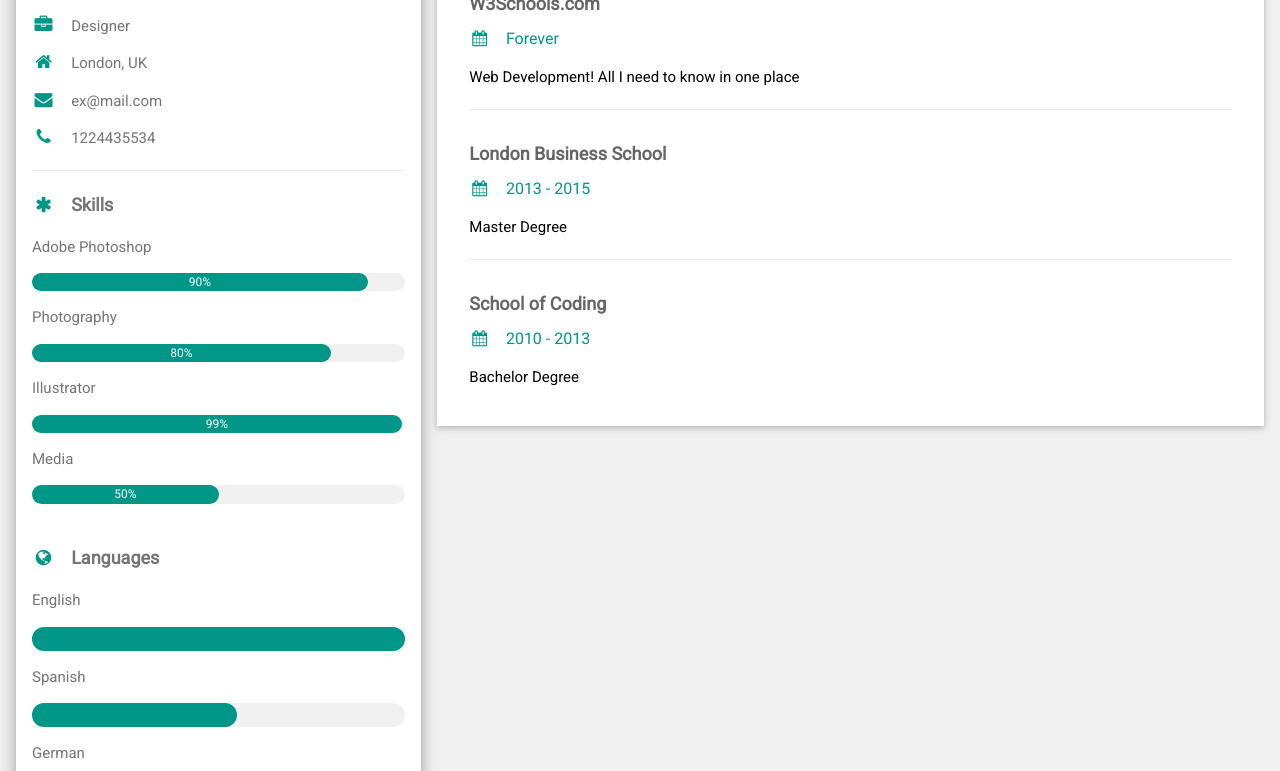
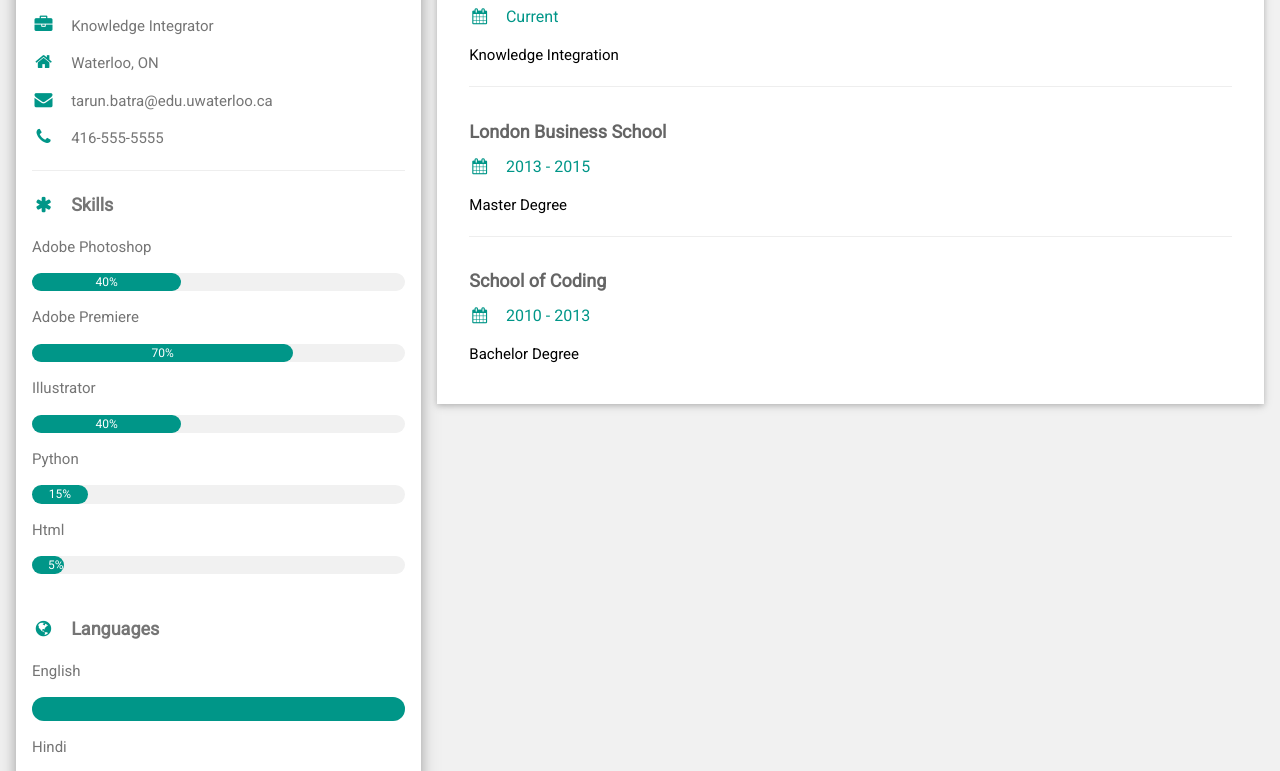
Before and after one commit to tarun915/tarun915.github.io, a plain HTML site: page index.html in a window 1280 px wide. Shown: the part 737-1508 px from the top of the page. Drawn offline with nearby package versions, Linux system fonts and the light colour scheme.

Commit message:
did tings

```diff
--- a/index.html
+++ b/index.html
@@ -24,34 +24,38 @@ html,body,h1,h2,h3,h4,h5,h6 {font-family: "Roboto", sans-serif}
         <div class="w3-display-container">
           <img src="/images/avatar_hat.jpg" style="width:100%" alt="Avatar">
           <div class="w3-display-bottomleft w3-container w3-text-black">
-            <h2>Jane Doe</h2>
+            <h2>Tarun Batra</h2>
           </div>
         </div>
         <div class="w3-container">
-          <p><i class="fa fa-briefcase fa-fw w3-margin-right w3-large w3-text-teal"></i>Designer</p>
-          <p><i class="fa fa-home fa-fw w3-margin-right w3-large w3-text-teal"></i>London, UK</p>
-          <p><i class="fa fa-envelope fa-fw w3-margin-right w3-large w3-text-teal"></i>ex@mail.com</p>
-          <p><i class="fa fa-phone fa-fw w3-margin-right w3-large w3-text-teal"></i>1224435534</p>
+          <p><i class="fa fa-briefcase fa-fw w3-margin-right w3-large w3-text-teal"></i>Knowledge Integrator</p>
+          <p><i class="fa fa-home fa-fw w3-margin-right w3-large w3-text-teal"></i>Waterloo, ON</p>
+          <p><i class="fa fa-envelope fa-fw w3-margin-right w3-large w3-text-teal"></i>tarun.batra@edu.uwaterloo.ca</p>
+          <p><i class="fa fa-phone fa-fw w3-margin-right w3-large w3-text-teal"></i>416-555-5555</p>
           <hr>
 
           <p class="w3-large"><b><i class="fa fa-asterisk fa-fw w3-margin-right w3-text-teal"></i>Skills</b></p>
           <p>Adobe Photoshop</p>
           <div class="w3-light-grey w3-round-xlarge w3-small">
-            <div class="w3-container w3-center w3-round-xlarge w3-teal" style="width:90%">90%</div>
+            <div class="w3-container w3-center w3-round-xlarge w3-teal" style="width:40%">40%</div>
           </div>
-          <p>Photography</p>
+          <p>Adobe Premiere</p>
           <div class="w3-light-grey w3-round-xlarge w3-small">
-            <div class="w3-container w3-center w3-round-xlarge w3-teal" style="width:80%">
-              <div class="w3-center w3-text-white">80%</div>
+            <div class="w3-container w3-center w3-round-xlarge w3-teal" style="width:70%">
+              <div class="w3-center w3-text-white">70%</div>
             </div>
           </div>
           <p>Illustrator</p>
           <div class="w3-light-grey w3-round-xlarge w3-small">
-            <div class="w3-container w3-center w3-round-xlarge w3-teal" style="width:99%">99%</div>
+            <div class="w3-container w3-center w3-round-xlarge w3-teal" style="width:40%">40%</div>
           </div>
-          <p>Media</p>
+          <p>Python</p>
           <div class="w3-light-grey w3-round-xlarge w3-small">
-            <div class="w3-container w3-center w3-round-xlarge w3-teal" style="width:50%">50%</div>
+            <div class="w3-container w3-center w3-round-xlarge w3-teal" style="width:15%">15%</div>
+          </div>
+           <p>Html</p>
+          <div class="w3-light-grey w3-round-xlarge w3-small">
+            <div class="w3-container w3-center w3-round-xlarge w3-teal" style="width:5%">5%</div>
           </div>
           <br>
 
@@ -60,13 +64,9 @@ html,body,h1,h2,h3,h4,h5,h6 {font-family: "Roboto", sans-serif}
           <div class="w3-light-grey w3-round-xlarge">
             <div class="w3-round-xlarge w3-teal" style="height:24px;width:100%"></div>
           </div>
-          <p>Spanish</p>
+          <p>Hindi</p>
           <div class="w3-light-grey w3-round-xlarge">
-            <div class="w3-round-xlarge w3-teal" style="height:24px;width:55%"></div>
-          </div>
-          <p>German</p>
-          <div class="w3-light-grey w3-round-xlarge">
-            <div class="w3-round-xlarge w3-teal" style="height:24px;width:25%"></div>
+            <div class="w3-round-xlarge w3-teal" style="height:24px;width:100%"></div>
           </div>
           <br>
         </div>
@@ -81,9 +81,9 @@ html,body,h1,h2,h3,h4,h5,h6 {font-family: "Roboto", sans-serif}
       <div class="w3-container w3-card-2 w3-white w3-margin-bottom">
         <h2 class="w3-text-grey w3-padding-16"><i class="fa fa-suitcase fa-fw w3-margin-right w3-xxlarge w3-text-teal"></i>Work Experience</h2>
         <div class="w3-container">
-          <h5 class="w3-opacity"><b>Front End Developer / w3schools.com</b></h5>
-          <h6 class="w3-text-teal"><i class="fa fa-calendar fa-fw w3-margin-right"></i>Jan 2015 - <span class="w3-tag w3-teal w3-round">Current</span></h6>
-          <p>Lorem ipsum dolor sit amet. Praesentium magnam consectetur vel in deserunt aspernatur est reprehenderit sunt hic. Nulla tempora soluta ea et odio, unde doloremque repellendus iure, iste.</p>
+          <h5 class="w3-opacity"><b>Director of Communications / KISS</b></h5>
+          <h6 class="w3-text-teal"><i class="fa fa-calendar fa-fw w3-margin-right"></i>March 2017 - <span class="w3-tag w3-teal w3-round">Current</span></h6>
+          <p>need to put something here after</p>
           <hr>
         </div>
         <div class="w3-container">
@@ -102,9 +102,9 @@ html,body,h1,h2,h3,h4,h5,h6 {font-family: "Roboto", sans-serif}
       <div class="w3-container w3-card-2 w3-white">
         <h2 class="w3-text-grey w3-padding-16"><i class="fa fa-certificate fa-fw w3-margin-right w3-xxlarge w3-text-teal"></i>Education</h2>
         <div class="w3-container">
-          <h5 class="w3-opacity"><b>W3Schools.com</b></h5>
-          <h6 class="w3-text-teal"><i class="fa fa-calendar fa-fw w3-margin-right"></i>Forever</h6>
-          <p>Web Development! All I need to know in one place</p>
+          <h5 class="w3-opacity"><b>University of Waterloo</b></h5>
+          <h6 class="w3-text-teal"><i class="fa fa-calendar fa-fw w3-margin-right"></i>Current</h6>
+          <p>Knowledge Integration</p>
           <hr>
         </div>
         <div class="w3-container">
@@ -137,7 +137,7 @@ html,body,h1,h2,h3,h4,h5,h6 {font-family: "Roboto", sans-serif}
   <i class="fa fa-pinterest-p w3-hover-text-red w3-large"></i>
   <i class="fa fa-twitter w3-hover-text-light-blue w3-large"></i>
   <i class="fa fa-linkedin w3-hover-text-indigo w3-large"></i>
-  <p>Powered by <a href="https://www.w3schools.com/w3css/default.asp" target="_blank">w3.css</a></p>
+  <p>Powered by <a href="https://www.twitter.com/MaybeTarun" target="_blank">My Twitter ;)</a></p>
 </footer>
 
 </body>
```
